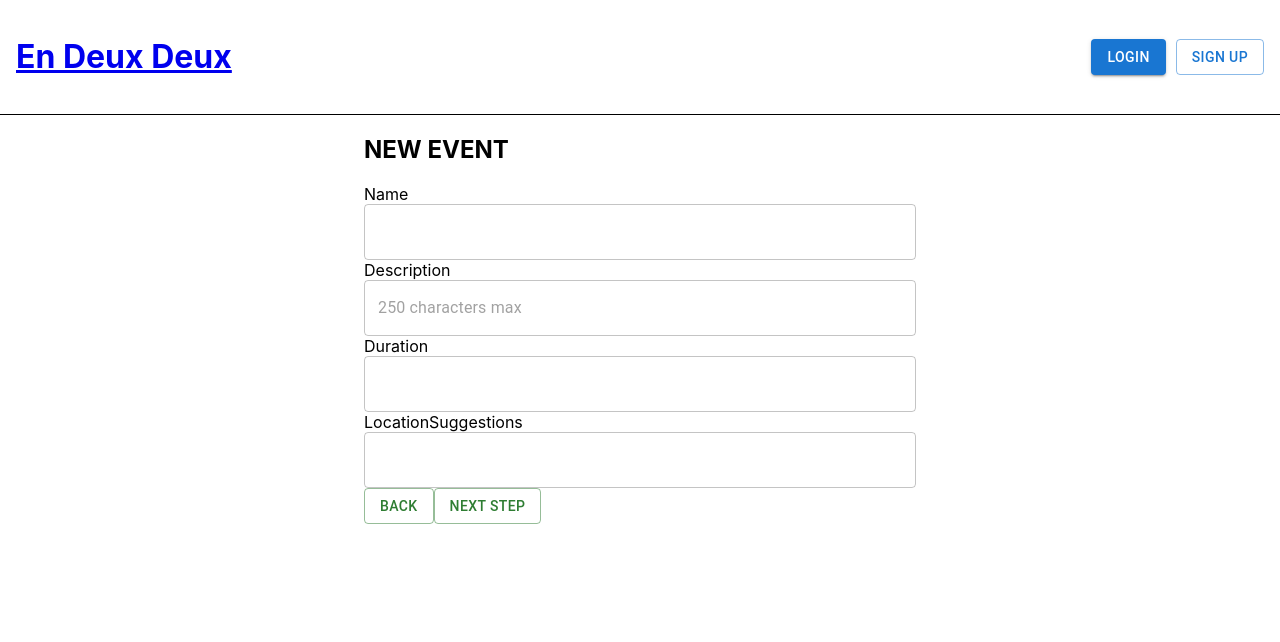
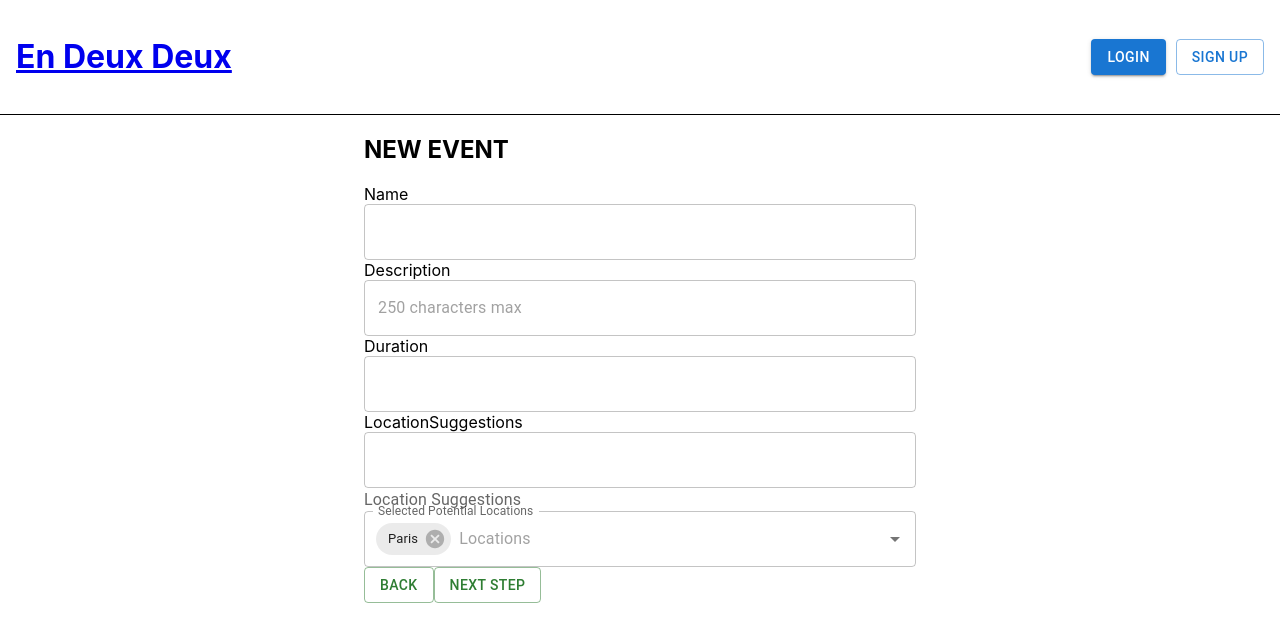
Before and after one commit to LauMttp/En2Deux_Front, a React (Create React App) app: page /newevent in a window 1280 px wide. Shown: the top 642 px of the page. Built offline with nearby package versions, Linux system fonts and the light colour scheme.

Commit message:
refactored new event

```diff
--- a/src/components/Events/NewEvent/StepOne.jsx
+++ b/src/components/Events/NewEvent/StepOne.jsx
@@ -0,0 +1,98 @@
+import { Button, InputLabel } from "@mui/material";
+import React from "react";
+import { Link } from "react-router-dom";
+import Form from "../../Form";
+import Autocomplete from "@mui/material/Autocomplete";
+import TextField from "@mui/material/TextField";
+
+const StepOne = ({ event, setEvent, setStep, step, initialEventState }) => {
+  const firstStepFields = [
+    { id: "name", fieldName: "Name" },
+    {
+      id: "description",
+      fieldName: "Description",
+      placeholder: "250 characters max",
+    },
+    { id: "durationInHours", fieldName: "Duration" },
+    { id: "locationSuggestions", fieldName: "LocationSuggestions" },
+  ];
+  const top100cities = [
+    "Paris",
+    "Marseille",
+    "Lyon",
+    "Nantes",
+    "Bordeaux",
+    "Lille",
+    "Stasbourg",
+    "Montpellier",
+    "Rouen",
+    "Reims",
+    "Evry",
+    "Boulogne",
+    "Annecy",
+    "Metz",
+    "Nancy",
+    "Amiens",
+    "Londres",
+    "Madrid",
+    "Barcelone",
+    "Munich",
+    "Rome",
+    "Naples",
+    "Berlin",
+    "Amsterdam",
+  ];
+
+  return (
+    <div className="NewEvent">
+      <Form
+        submitField="Create"
+        fields={firstStepFields}
+        formData={event}
+        setFormData={setEvent}
+        initialFormDataState={initialEventState}
+      />
+      <InputLabel htmlFor="locationSuggestions">
+        Location Suggestions
+      </InputLabel>
+      <Autocomplete
+        multiple
+        id="tags-outlined"
+        options={top100cities}
+        getOptionLabel={(option) => option}
+        defaultValue={[top100cities[0]]}
+        filterSelectedOptions
+        // onChange={(value) => {
+        //   setEvent({ ...event, locationSuggestions: value });
+        // }}
+        renderInput={(params) => (
+          <TextField
+            {...params}
+            label="Selected Potential Locations"
+            placeholder="Locations"
+          />
+        )}
+      />
+      <div>
+        <Link to="/events">
+          <Button
+            variant="outlined"
+            color="success"
+            onClick={(e) => setStep(step - 1)}
+          >
+            Back
+          </Button>
+        </Link>
+        <Button
+          variant="outlined"
+          color="success"
+          onClick={(e) => setStep(step + 1)}
+        >
+          Next Step
+        </Button>
+      </div>
+    </div>
+  );
+};
+
+export default StepOne;
--- /dev/null
+++ b/src/components/Events/NewEvent/StepThree.jsx
@@ -0,0 +1,49 @@
+import { Button } from "@mui/material";
+import Form from "../../Form";
+
+const StepThree = ({
+  setEvent,
+  event,
+  setStep,
+  step,
+  initialEventState,
+  createEvent,
+}) => {
+  const thirdStepFields = [
+    {
+      id: "informationGatheringDeadline",
+      fieldName: "informationGatheringDeadline",
+      type: "date",
+    },
+    {
+      id: "votingStageDeadline",
+      fieldName: "votingStageDeadline",
+      type: "date",
+    },
+  ];
+
+  return (
+    <div className="NewEvent">
+      <Form
+        submitField="Create"
+        fields={thirdStepFields}
+        formData={event}
+        setFormData={setEvent}
+        initialFormDataState={initialEventState}
+        submitFunc={createEvent}
+        isSubmit={true}
+      />
+      <div>
+        <Button
+          variant="outlined"
+          color="success"
+          onClick={(e) => setStep(step - 1)}
+        >
+          Back
+        </Button>
+      </div>
+    </div>
+  );
+};
+
+export default StepThree;
--- /dev/null
+++ b/src/components/Events/NewEvent/StepTwo.jsx
@@ -0,0 +1,47 @@
+import { Button, InputLabel, TextField } from "@mui/material";
+import { Box } from "@mui/system";
+import { LocalizationProvider } from "@mui/x-date-pickers";
+import { StaticDateRangePicker } from "@mui/x-date-pickers-pro";
+import { AdapterDayjs } from "@mui/x-date-pickers/AdapterDayjs";
+
+const StepTwo = ({ setEvent, event, setStep, step }) => {
+  return (
+    <div className="NewEvent">
+      <InputLabel htmlFor={event.dateSuggestion}>Time Range</InputLabel>
+      <LocalizationProvider dateAdapter={AdapterDayjs}>
+        <StaticDateRangePicker
+          displayStaticWrapperAs="desktop"
+          value={event.dateSuggestion}
+          onChange={(newValue) => {
+            setEvent({ ...event, dateSuggestion: newValue });
+          }}
+          renderInput={(startProps, endProps) => (
+            <>
+              <TextField {...startProps} />
+              <Box sx={{ mx: 2 }}> to </Box>
+              <TextField {...endProps} />
+            </>
+          )}
+        />
+      </LocalizationProvider>
+      <div>
+        <Button
+          variant="outlined"
+          color="success"
+          onClick={(e) => setStep(step - 1)}
+        >
+          Back
+        </Button>
+        <Button
+          variant="outlined"
+          color="success"
+          onClick={(e) => setStep(step + 1)}
+        >
+          Next Step
+        </Button>
+      </div>
+    </div>
+  );
+};
+
+export default StepTwo;
--- a/src/pages/NewEvent.jsx
+++ b/src/pages/NewEvent.jsx
@@ -1,13 +1,10 @@
-import { Box, Button, InputLabel, TextField } from "@mui/material";
 import React, { useContext, useState } from "react";
-import { Link, useNavigate } from "react-router-dom";
+import { useNavigate } from "react-router-dom";
 import axios from "axios";
-import Form from "../components/Form";
 import { AuthContext } from "../contexts/AuthContext";
-import { LocalizationProvider } from "@mui/x-date-pickers-pro";
-import { AdapterDayjs } from "@mui/x-date-pickers-pro/AdapterDayjs";
-import { StaticDateRangePicker } from "@mui/x-date-pickers-pro/StaticDateRangePicker";
-
+import StepOne from "../components/Events/NewEvent/StepOne";
+import StepTwo from "../components/Events/NewEvent/StepTwo";
+import StepThree from "../components/Events/NewEvent/StepThree";
 
 const NewEvent = () => {
   const initialEventState = {
@@ -46,123 +43,39 @@ const NewEvent = () => {
       });
   }
 
-  const firstStepFields = [
-    { id: "name", fieldName: "Name" },
-    {
-      id: "description",
-      fieldName: "Description",
-      placeholder: "250 characters max",
-    },
-    { id: "durationInHours", fieldName: "Duration" },
-    { id: "locationSuggestions", fieldName: "LocationSuggestions" },
-  ];
+  return (
+    <div>
+      <h2>NEW EVENT</h2>
+      {step === 0 && (
+        <StepOne
+          event={event}
+          setEvent={setEvent}
+          setStep={setStep}
+          step={step}
+          initialEventState={initialEventState}
+        />
+      )}
 
-  const thirdStepFields = [
-    {
-      id: "informationGatheringDeadline",
-      fieldName: "informationGatheringDeadline",
-      type: "date",
-    },
-    {
-      id: "votingStageDeadline",
-      fieldName: "votingStageDeadline",
-      type: "date",
-    },
-  ];
-  if (step === 0)
-    return (
-      <div className="NewEvent">
-        <h2>NEW EVENT</h2>
-        <Form
-          submitField="Create"
-          fields={firstStepFields}
-          formData={event}
-          setFormData={setEvent}
-          initialFormDataState={initialEventState}
+      {step === 1 && (
+        <StepTwo
+          setEvent={setEvent}
+          event={event}
+          setStep={setStep}
+          step={step}
         />
-        <div>
-          <Link to="/events">
-            <Button
-              variant="outlined"
-              color="success"
-              onClick={(e) => setStep(step - 1)}
-            >
-              Back
-            </Button>
-          </Link>
-          <Button
-            variant="outlined"
-            color="success"
-            onClick={(e) => setStep(step + 1)}
-          >
-            Next Step
-          </Button>
-        </div>
-      </div>
-    );
-  else if (step === 1)
-    return (
-      <div className="NewEvent">
-        <h2>NEW EVENT</h2>
-        <InputLabel htmlFor={event.dateSuggestion}>Time Range</InputLabel>
-        <LocalizationProvider dateAdapter={AdapterDayjs}>
-          <StaticDateRangePicker
-            displayStaticWrapperAs="desktop"
-            value={event.dateSuggestion}
-            onChange={(newValue) => {
-              setEvent({ ...event, dateSuggestion: newValue });
-            }}
-            renderInput={(startProps, endProps) => (
-              <React.Fragment>
-                <TextField {...startProps} />
-                <Box sx={{ mx: 2 }}> to </Box>
-                <TextField {...endProps} />
-              </React.Fragment>
-            )}
-          />
-        </LocalizationProvider>
-        <div>
-          <Button
-            variant="outlined"
-            color="success"
-            onClick={(e) => setStep(step - 1)}
-          >
-            Back
-          </Button>
-          <Button
-            variant="outlined"
-            color="success"
-            onClick={(e) => setStep(step + 1)}
-          >
-            Next Step
-          </Button>
-        </div>
-      </div>
-    );
-  else if (step === 2)
-    return (
-      <div className="NewEvent">
-        <h2>NEW EVENT</h2>
-        <Form
-          submitField="Create"
-          fields={thirdStepFields}
-          formData={event}
-          setFormData={setEvent}
-          initialFormDataState={initialEventState}
-          submitFunc={createEvent}
-          isSubmit={true}
+      )}
+      {step === 2 && (
+        <StepThree
+          setEvent={setEvent}
+          event={event}
+          setStep={setStep}
+          step={step}
+          initialEventState={initialEventState}
+          createEvent={createEvent}
         />
-        <div>
-          <Button
-            variant="outlined"
-            color="success"
-            onClick={(e) => setStep(step - 1)}
-          >
-            Back
-          </Button>
-        </div>
-      </div>
-    );
+      )}
+    </div>
+  );
 };
 
 export default NewEvent;
```
